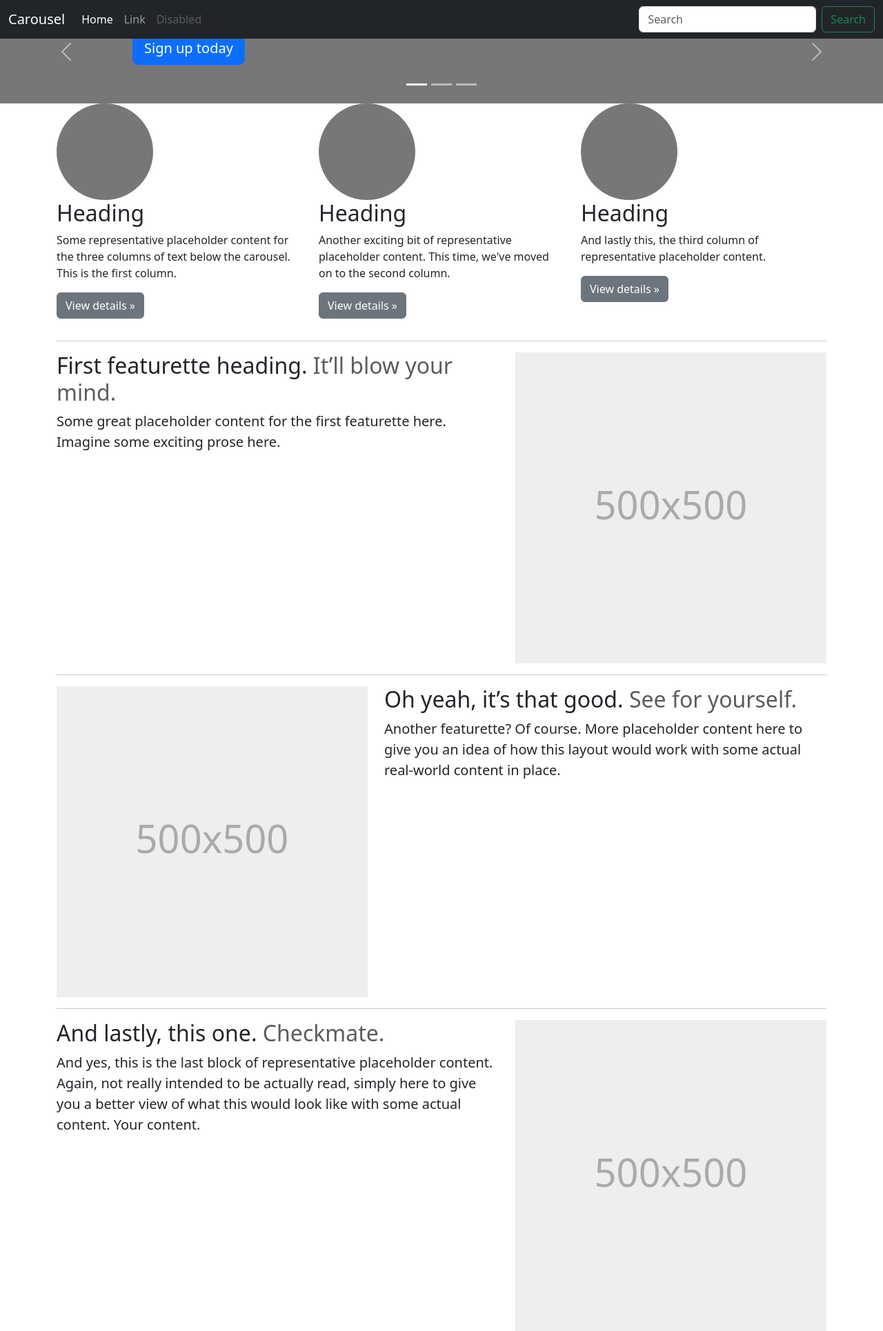
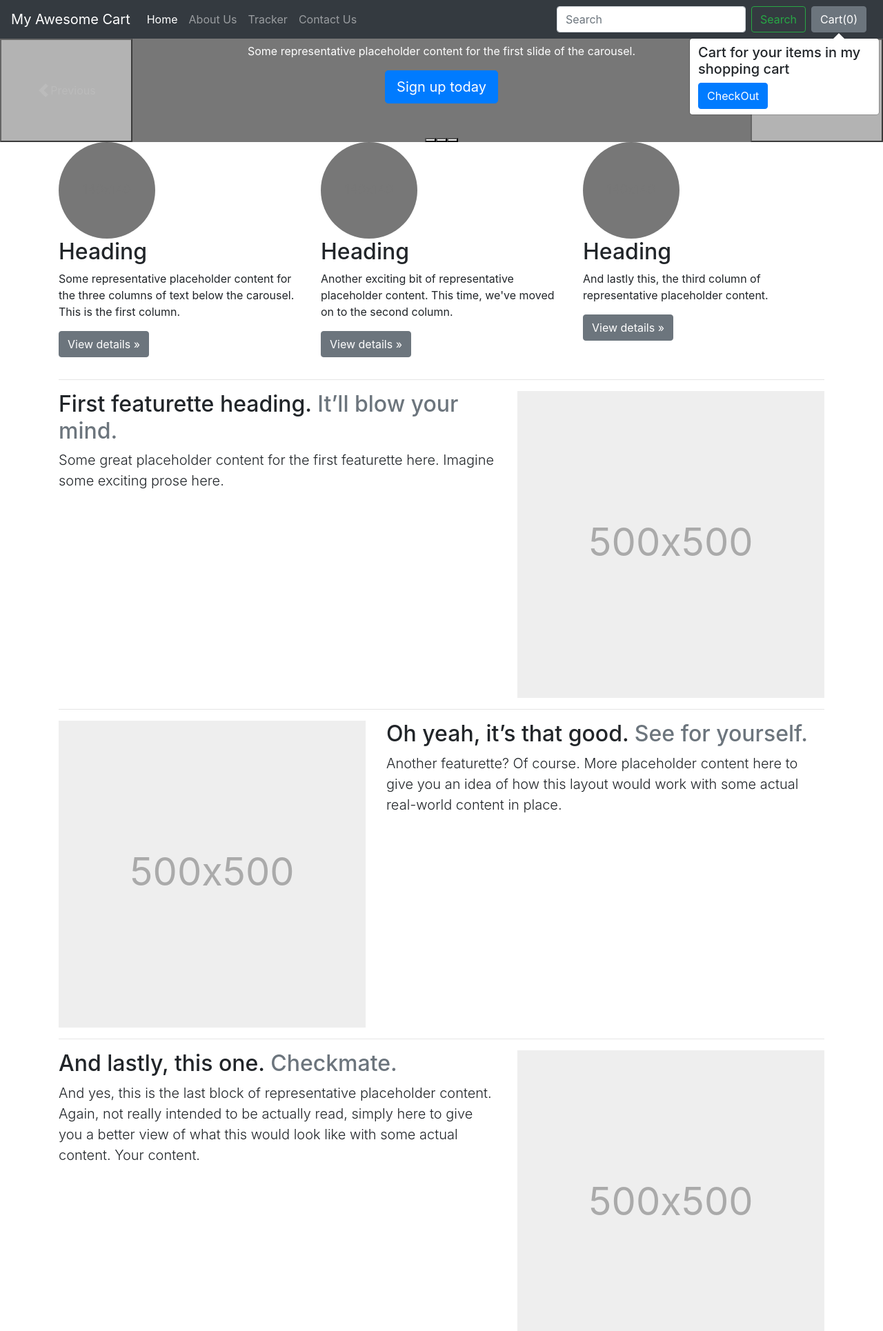
Before and after one commit to mayur-137/My-Awesome-Cart, a Django app: page /shop/About in a window 1280 px wide. Shown: the top 1930 px of the page at 69% size. Run offline with Django 4.2, Linux system fonts and the light colour scheme; parts of the project's set-up code (start-up, migrations or seed data) failed here and were passed over; some libraries are stand-ins or nearby versions.

Commit message:
add checkout page and cartupdate

```diff
--- a/mac/shop/templates/shop/Basic.html
+++ b/mac/shop/templates/shop/Basic.html
@@ -5,7 +5,9 @@
   <!-- Required meta tags -->
   <meta charset="utf-8" />
   <meta name="viewport" content="width=device-width, initial-scale=1, shrink-to-fit=no" />
-
+  <meta name="description" content="My Awesome Cart is the shopping website">
+  <meta name="author" content="Mayur Savaliya">
+  <meta name="generator" content="Mayur PVT. LTD">
   <!-- Bootstrap CSS -->
   <link rel="stylesheet" href="https://stackpath.bootstrapcdn.com/bootstrap/4.2.1/css/bootstrap.min.css"
     integrity="sha384-GJzZqFGwb1QTTN6wy59ffF1BuGJpLSa9DkKMp0DgiMDm4iYMj70gZWKYbI706tWS" crossorigin="anonymous" />
@@ -36,7 +38,7 @@
           <a class="nav-link" href="/shop/tracker">Tracker</a>
         </li>
         <li class="nav-item">
-          <a class="nav-link" href="shop/contact">Contact Us</a>
+          <a class="nav-link" href="/shop/contact">Contact Us</a>
         </li>
       </ul>
       <form class="form-inline my-2 my-lg-0">
@@ -65,6 +67,7 @@
     integrity="sha384-B0UglyR+jN6CkvvICOB2joaf5I4l3gm9GU6Hc1og6Ls7i6U/mkkaduKaBhlAXv9k"
     crossorigin="anonymous"></script>
   <script>
+
     if (localStorage.getItem('cart') == null) {
       var cart = {}
     }
@@ -73,6 +76,7 @@
       document.getElementById('cart').innerHTML = Object.keys(cart).length;
       updateCart(cart);
     }
+
     $('.cart').click(function () {
       var idstr = this.id.toString();
       if (cart[idstr] != undefined) {
@@ -85,39 +89,69 @@
       localStorage.setItem('cart', JSON.stringify(cart));
     });
 
+    // clear cart
+    function Clearcart() {
+      console.log('clicked')
+      localStorage.clear()
+      updateCart(cart);
+    }
+
+
     // showing popover here
-      $('#popcart').popover();
-      document.getElementById('popcart').setAttribute('data-content', '<h5>Cart in the shopping website main containt of the year</cart>');
+
+    UpdatePopover(cart);
+    function UpdatePopover(cart) {
+      var popStr = ''
+      popStr = popStr + '<h5> Cart for your items in my shopping cart</h5> <div class="mx-2 my-2">';
+      var i = 1;
+      for (var item in cart) {
+        popStr = popStr + "<b>" + i + " </b>. ";
+        popStr = popStr + document.getElementById('name' + item).innerHTML.slice(0, 20) + " Qty: " + cart[item] + "<br>";
+        i = i + 1;
+      }
+      popStr = popStr + "</div>"
+      popStr = popStr + "<button class='btn btn-primary mx-2'> Clear Cart </button>"
+      popStr = popStr + "<a href='/shop/checkout' class='btn btn-primary'> CheckOut </a>"
+      document.getElementById('popcart').setAttribute('data-content', popStr);
+      $('#popcart').popover('show');
+    }
+
+
 
     // incriment and decriment product items
     function updateCart(cart) {
+      var sum = 0;
       for (var item in cart) {
-              // console.log(item)
-              document.getElementById('div' + item).innerHTML = "<button id='minus" + item + " ' class='btn btn-primary minus'>-</button> <span id='val" + item + " '> " + cart[item] + " </span><button id='plus" + item + " ' class='btn btn-primary plus'>+</button>";
+        sum = sum + cart[item]
+        document.getElementById('div' + item).innerHTML = "<button id='minus" + item + "' class='btn btn-primary minus'>-</button> <span id='val" + item + "' class='prvalue'>" + cart[item] + "</span> <button id='plus" + item + "' class='btn btn-primary plus'> + </button>";
       }
+      localStorage.setItem('cart', JSON.stringify(cart));
+      document.getElementById('cart').innerHTML = sum;
+      UpdatePopover(cart);
     }
 
-// clicking plus and minus button incriment and decriment
 
-$('.divpr').on('click', 'button.minus', function () {
+    // If plus or minus button is clicked, change the cart as well as the display value
+    $('.divpr').on("click", "button.minus", function () {
       a = this.id.slice(7,);
-  cart['pr'+ a] = cart['pr'+ a] - 1;
-  cart['pr'+ a] = Math.max(0, cart['pr'+ a]);
-  document.getElementById('valpr' + a).innerHTML = cart['pr'+ a];
+      cart['pr' + a] = cart['pr' + a] - 1;
+      cart['pr' + a] = Math.max(0, cart['pr' + a]);
+      if (cart['pr' + a] == 0){
+        document.getElementById()
+      }
+      document.getElementById('valpr' + a).innerHTML = cart['pr' + a];
       updateCart(cart);
-
+    });
+    $('.divpr').on("click", "button.plus", function () {
+      a = this.id.slice(6,);
+      cart['pr' + a] = cart['pr' + a] + 1;
+      document.getElementById('valpr' + a).innerHTML = cart['pr' + a];
+      updateCart(cart);
     });
 
-$('.divpr').on('click', 'button.plus', function () {
-  a = this.id.slice(6,);
-  cart['pr'+ a] = cart['pr'+ a] + 1;
-  console.log(cart['pr' + a])
-  document.getElementById('valpr' + a).innerHTML = cart['pr'+ a];
-  updateCart(cart);
-
-});
 
   </script>
   {% block js %} {% endblock %}
 </body>
+
 </html>
--- a/mac/shop/templates/shop/about.html
+++ b/mac/shop/templates/shop/about.html
@@ -1,31 +1,6 @@
-
-<!doctype html>
-<html lang="en">
-  <head>
-    <meta charset="utf-8">
-    <meta name="viewport" content="width=device-width, initial-scale=1">
-    <meta name="description" content="">
-    <meta name="author" content="Mark Otto, Jacob Thornton, and Bootstrap contributors">
-    <meta name="generator" content="Hugo 0.84.0">
-    <title>Carousel Template · Bootstrap v5.0</title>
-
-    <link rel="canonical" href="https://getbootstrap.com/docs/5.0/examples/carousel/">
-
-
-
-    <!-- Bootstrap core CSS -->
-<link href="/docs/5.0/dist/css/bootstrap.min.css" rel="stylesheet" integrity="sha384-EVSTQN3/azprG1Anm3QDgpJLIm9Nao0Yz1ztcQTwFspd3yD65VohhpuuCOmLASjC" crossorigin="anonymous">
-
-    <!-- Favicons -->
-<link rel="apple-touch-icon" href="/docs/5.0/assets/img/favicons/apple-touch-icon.png" sizes="180x180">
-<link rel="icon" href="/docs/5.0/assets/img/favicons/favicon-32x32.png" sizes="32x32" type="image/png">
-<link rel="icon" href="/docs/5.0/assets/img/favicons/favicon-16x16.png" sizes="16x16" type="image/png">
-<link rel="manifest" href="/docs/5.0/assets/img/favicons/manifest.json">
-<link rel="mask-icon" href="/docs/5.0/assets/img/favicons/safari-pinned-tab.svg" color="#7952b3">
-<link rel="icon" href="/docs/5.0/assets/img/favicons/favicon.ico">
-<meta name="theme-color" content="#7952b3">
-
-
+{% extends 'shop/Basic.html' %}
+{% block title %} About Us | My Awesome Cart {% endblock %}
+{% block head %}
 <style>
   .bd-placeholder-img {
     font-size: 1.125rem;
@@ -41,52 +16,27 @@
     }
   }
 </style>
-
-
 <!-- Custom styles for this template -->
 <link href="carousel.css" rel="stylesheet">
-  </head>
-  <body>
+{% endblock %}
 
-<header>
-  <nav class="navbar navbar-expand-md navbar-dark fixed-top bg-dark">
-    <div class="container-fluid">
-      <a class="navbar-brand" href="#">Carousel</a>
-      <button class="navbar-toggler" type="button" data-bs-toggle="collapse" data-bs-target="#navbarCollapse" aria-controls="navbarCollapse" aria-expanded="false" aria-label="Toggle navigation">
-        <span class="navbar-toggler-icon"></span>
-      </button>
-      <div class="collapse navbar-collapse" id="navbarCollapse">
-        <ul class="navbar-nav me-auto mb-2 mb-md-0">
-          <li class="nav-item">
-            <a class="nav-link active" aria-current="page" href="#">Home</a>
-          </li>
-          <li class="nav-item">
-            <a class="nav-link" href="#">Link</a>
-          </li>
-          <li class="nav-item">
-            <a class="nav-link disabled" href="#" tabindex="-1" aria-disabled="true">Disabled</a>
-          </li>
-        </ul>
-        <form class="d-flex">
-          <input class="form-control me-2" type="search" placeholder="Search" aria-label="Search">
-          <button class="btn btn-outline-success" type="submit">Search</button>
-        </form>
-      </div>
-    </div>
-  </nav>
-</header>
+{% block body %}
 
 <main>
 
   <div id="myCarousel" class="carousel slide" data-bs-ride="carousel">
     <div class="carousel-indicators">
-      <button type="button" data-bs-target="#myCarousel" data-bs-slide-to="0" class="active" aria-current="true" aria-label="Slide 1"></button>
+      <button type="button" data-bs-target="#myCarousel" data-bs-slide-to="0" class="active" aria-current="true"
+        aria-label="Slide 1"></button>
       <button type="button" data-bs-target="#myCarousel" data-bs-slide-to="1" aria-label="Slide 2"></button>
       <button type="button" data-bs-target="#myCarousel" data-bs-slide-to="2" aria-label="Slide 3"></button>
     </div>
     <div class="carousel-inner">
       <div class="carousel-item active">
-        <svg class="bd-placeholder-img" width="100%" height="100%" xmlns="http://www.w3.org/2000/svg" aria-hidden="true" preserveAspectRatio="xMidYMid slice" focusable="false"><rect width="100%" height="100%" fill="#777"/></svg>
+        <svg class="bd-placeholder-img" width="100%" height="100%" xmlns="http://www.w3.org/2000/svg" aria-hidden="true"
+          preserveAspectRatio="xMidYMid slice" focusable="false">
+          <rect width="100%" height="100%" fill="#777" />
+        </svg>
 
         <div class="container">
           <div class="carousel-caption text-start">
@@ -97,7 +47,10 @@
         </div>
       </div>
       <div class="carousel-item">
-        <svg class="bd-placeholder-img" width="100%" height="100%" xmlns="http://www.w3.org/2000/svg" aria-hidden="true" preserveAspectRatio="xMidYMid slice" focusable="false"><rect width="100%" height="100%" fill="#777"/></svg>
+        <svg class="bd-placeholder-img" width="100%" height="100%" xmlns="http://www.w3.org/2000/svg" aria-hidden="true"
+          preserveAspectRatio="xMidYMid slice" focusable="false">
+          <rect width="100%" height="100%" fill="#777" />
+        </svg>
 
         <div class="container">
           <div class="carousel-caption">
@@ -108,7 +61,10 @@
         </div>
       </div>
       <div class="carousel-item">
-        <svg class="bd-placeholder-img" width="100%" height="100%" xmlns="http://www.w3.org/2000/svg" aria-hidden="true" preserveAspectRatio="xMidYMid slice" focusable="false"><rect width="100%" height="100%" fill="#777"/></svg>
+        <svg class="bd-placeholder-img" width="100%" height="100%" xmlns="http://www.w3.org/2000/svg" aria-hidden="true"
+          preserveAspectRatio="xMidYMid slice" focusable="false">
+          <rect width="100%" height="100%" fill="#777" />
+        </svg>
 
         <div class="container">
           <div class="carousel-caption text-end">
@@ -139,21 +95,35 @@
     <!-- Three columns of text below the carousel -->
     <div class="row">
       <div class="col-lg-4">
-        <svg class="bd-placeholder-img rounded-circle" width="140" height="140" xmlns="http://www.w3.org/2000/svg" role="img" aria-label="Placeholder: 140x140" preserveAspectRatio="xMidYMid slice" focusable="false"><title>Placeholder</title><rect width="100%" height="100%" fill="#777"/><text x="50%" y="50%" fill="#777" dy=".3em">140x140</text></svg>
+        <svg class="bd-placeholder-img rounded-circle" width="140" height="140" xmlns="http://www.w3.org/2000/svg"
+          role="img" aria-label="Placeholder: 140x140" preserveAspectRatio="xMidYMid slice" focusable="false">
+          <title>Placeholder</title>
+          <rect width="100%" height="100%" fill="#777" /><text x="50%" y="50%" fill="#777" dy=".3em">140x140</text>
+        </svg>
 
         <h2>Heading</h2>
-        <p>Some representative placeholder content for the three columns of text below the carousel. This is the first column.</p>
+        <p>Some representative placeholder content for the three columns of text below the carousel. This is the first
+          column.</p>
         <p><a class="btn btn-secondary" href="#">View details &raquo;</a></p>
       </div><!-- /.col-lg-4 -->
       <div class="col-lg-4">
-        <svg class="bd-placeholder-img rounded-circle" width="140" height="140" xmlns="http://www.w3.org/2000/svg" role="img" aria-label="Placeholder: 140x140" preserveAspectRatio="xMidYMid slice" focusable="false"><title>Placeholder</title><rect width="100%" height="100%" fill="#777"/><text x="50%" y="50%" fill="#777" dy=".3em">140x140</text></svg>
+        <svg class="bd-placeholder-img rounded-circle" width="140" height="140" xmlns="http://www.w3.org/2000/svg"
+          role="img" aria-label="Placeholder: 140x140" preserveAspectRatio="xMidYMid slice" focusable="false">
+          <title>Placeholder</title>
+          <rect width="100%" height="100%" fill="#777" /><text x="50%" y="50%" fill="#777" dy=".3em">140x140</text>
+        </svg>
 
         <h2>Heading</h2>
-        <p>Another exciting bit of representative placeholder content. This time, we've moved on to the second column.</p>
+        <p>Another exciting bit of representative placeholder content. This time, we've moved on to the second column.
+        </p>
         <p><a class="btn btn-secondary" href="#">View details &raquo;</a></p>
       </div><!-- /.col-lg-4 -->
       <div class="col-lg-4">
-        <svg class="bd-placeholder-img rounded-circle" width="140" height="140" xmlns="http://www.w3.org/2000/svg" role="img" aria-label="Placeholder: 140x140" preserveAspectRatio="xMidYMid slice" focusable="false"><title>Placeholder</title><rect width="100%" height="100%" fill="#777"/><text x="50%" y="50%" fill="#777" dy=".3em">140x140</text></svg>
+        <svg class="bd-placeholder-img rounded-circle" width="140" height="140" xmlns="http://www.w3.org/2000/svg"
+          role="img" aria-label="Placeholder: 140x140" preserveAspectRatio="xMidYMid slice" focusable="false">
+          <title>Placeholder</title>
+          <rect width="100%" height="100%" fill="#777" /><text x="50%" y="50%" fill="#777" dy=".3em">140x140</text>
+        </svg>
 
         <h2>Heading</h2>
         <p>And lastly this, the third column of representative placeholder content.</p>
@@ -168,11 +138,18 @@
 
     <div class="row featurette">
       <div class="col-md-7">
-        <h2 class="featurette-heading">First featurette heading. <span class="text-muted">It’ll blow your mind.</span></h2>
-        <p class="lead">Some great placeholder content for the first featurette here. Imagine some exciting prose here.</p>
+        <h2 class="featurette-heading">First featurette heading. <span class="text-muted">It’ll blow your mind.</span>
+        </h2>
+        <p class="lead">Some great placeholder content for the first featurette here. Imagine some exciting prose
+          here.</p>
       </div>
       <div class="col-md-5">
-        <svg class="bd-placeholder-img bd-placeholder-img-lg featurette-image img-fluid mx-auto" width="500" height="500" xmlns="http://www.w3.org/2000/svg" role="img" aria-label="Placeholder: 500x500" preserveAspectRatio="xMidYMid slice" focusable="false"><title>Placeholder</title><rect width="100%" height="100%" fill="#eee"/><text x="50%" y="50%" fill="#aaa" dy=".3em">500x500</text></svg>
+        <svg class="bd-placeholder-img bd-placeholder-img-lg featurette-image img-fluid mx-auto" width="500"
+          height="500" xmlns="http://www.w3.org/2000/svg" role="img" aria-label="Placeholder: 500x500"
+          preserveAspectRatio="xMidYMid slice" focusable="false">
+          <title>Placeholder</title>
+          <rect width="100%" height="100%" fill="#eee" /><text x="50%" y="50%" fill="#aaa" dy=".3em">500x500</text>
+        </svg>
 
       </div>
     </div>
@@ -182,10 +159,16 @@
     <div class="row featurette">
       <div class="col-md-7 order-md-2">
         <h2 class="featurette-heading">Oh yeah, it’s that good. <span class="text-muted">See for yourself.</span></h2>
-        <p class="lead">Another featurette? Of course. More placeholder content here to give you an idea of how this layout would work with some actual real-world content in place.</p>
+        <p class="lead">Another featurette? Of course. More placeholder content here to give you an idea of how this
+          layout would work with some actual real-world content in place.</p>
       </div>
       <div class="col-md-5 order-md-1">
-        <svg class="bd-placeholder-img bd-placeholder-img-lg featurette-image img-fluid mx-auto" width="500" height="500" xmlns="http://www.w3.org/2000/svg" role="img" aria-label="Placeholder: 500x500" preserveAspectRatio="xMidYMid slice" focusable="false"><title>Placeholder</title><rect width="100%" height="100%" fill="#eee"/><text x="50%" y="50%" fill="#aaa" dy=".3em">500x500</text></svg>
+        <svg class="bd-placeholder-img bd-placeholder-img-lg featurette-image img-fluid mx-auto" width="500"
+          height="500" xmlns="http://www.w3.org/2000/svg" role="img" aria-label="Placeholder: 500x500"
+          preserveAspectRatio="xMidYMid slice" focusable="false">
+          <title>Placeholder</title>
+          <rect width="100%" height="100%" fill="#eee" /><text x="50%" y="50%" fill="#aaa" dy=".3em">500x500</text>
+        </svg>
 
       </div>
     </div>
@@ -195,10 +178,17 @@
     <div class="row featurette">
       <div class="col-md-7">
         <h2 class="featurette-heading">And lastly, this one. <span class="text-muted">Checkmate.</span></h2>
-        <p class="lead">And yes, this is the last block of representative placeholder content. Again, not really intended to be actually read, simply here to give you a better view of what this would look like with some actual content. Your content.</p>
+        <p class="lead">And yes, this is the last block of representative placeholder content. Again, not really
+          intended to be actually read, simply here to give you a better view of what this would look like with some
+          actual content. Your content.</p>
       </div>
       <div class="col-md-5">
-        <svg class="bd-placeholder-img bd-placeholder-img-lg featurette-image img-fluid mx-auto" width="500" height="500" xmlns="http://www.w3.org/2000/svg" role="img" aria-label="Placeholder: 500x500" preserveAspectRatio="xMidYMid slice" focusable="false"><title>Placeholder</title><rect width="100%" height="100%" fill="#eee"/><text x="50%" y="50%" fill="#aaa" dy=".3em">500x500</text></svg>
+        <svg class="bd-placeholder-img bd-placeholder-img-lg featurette-image img-fluid mx-auto" width="500"
+          height="500" xmlns="http://www.w3.org/2000/svg" role="img" aria-label="Placeholder: 500x500"
+          preserveAspectRatio="xMidYMid slice" focusable="false">
+          <title>Placeholder</title>
+          <rect width="100%" height="100%" fill="#eee" /><text x="50%" y="50%" fill="#aaa" dy=".3em">500x500</text>
+        </svg>
 
       </div>
     </div>
@@ -217,9 +207,9 @@
   </footer>
 </main>
 
+{% endblock %}
 
-    <script src="/docs/5.0/dist/js/bootstrap.bundle.min.js" integrity="sha384-MrcW6ZMFYlzcLA8Nl+NtUVF0sA7MsXsP1UyJoMp4YLEuNSfAP+JcXn/tWtIaxVXM" crossorigin="anonymous"></script>
-
-
-  </body>
-</html>
+{% block js %}
+<script src="/docs/5.0/dist/js/bootstrap.bundle.min.js"
+  integrity="sha384-MrcW6ZMFYlzcLA8Nl+NtUVF0sA7MsXsP1UyJoMp4YLEuNSfAP+JcXn/tWtIaxVXM" crossorigin="anonymous"></script>
+{% endblock %}
--- a/mac/shop/templates/shop/index.html
+++ b/mac/shop/templates/shop/index.html
@@ -68,7 +68,7 @@
                         <div class="align-items-center card" style="width: 18rem">
                             <img src="/media/{{i.image}}" class="card-img-top" alt="..." />
                             <div class="card-body">
-                                <h5 class="card-title">{{i.product_name}}</h5>
+                                <h5 class="card-title" id="namepr{{i.id}}">{{i.product_name}}</h5>
                                 <p class="card-text">{{i.desc|slice:":50"}}...</p>
                                 <span id="divpr{{i.id}}" class="divpr">
                                     <button id="pr{{i.id}}" class="btn btn-primary cart">Add To Cart</button>
--- a/mac/shop/urls.py
+++ b/mac/shop/urls.py
@@ -3,8 +3,9 @@ from . import views
 
 urlpatterns = [
     path('', views.index, name='shopindex'),
-    path('About', views.About, name='about'),
-    path('products/<int:myid>', views.products, name='product'),
+    path('About', views.about, name='about'),
+    path('products/<int:myId>', views.products, name='product'),
     path('tracker', views.tracker, name='tracker'),
     path('contact', views.contact, name='contact'),
+    path('checkout', views.checkout, name='checkout'),
 ]
--- a/mac/shop/views.py
+++ b/mac/shop/views.py
@@ -19,7 +19,7 @@ def index(request):
     return render(request, 'shop/index.html', params)
 
 
-def About(request):
+def about(request):
     return render(request, 'shop/about.html')
 
 
@@ -27,12 +27,16 @@ def tracker(request):
     return render(request, 'shop/tracker.html')
 
 
-def products(request, myid):
-    product = Product.objects.filter(id=myid)
-    print(myid)
+def products(request, myId):
+    product = Product.objects.filter(id=myId)
+    print(myId)
     print(product)
     return render(request, 'shop/product.html', {'products': product[0]})
 
 
 def contact(request):
     return render(request, 'shop/contact.html')
+
+
+def checkout(request):
+    return render(request, 'shop/checkout.html')
```
Also changed, not shown: mac/shop/templates/shop/contact.html (+7 -1 lines). Lines whose indentation alone changed are shown as unchanged.
